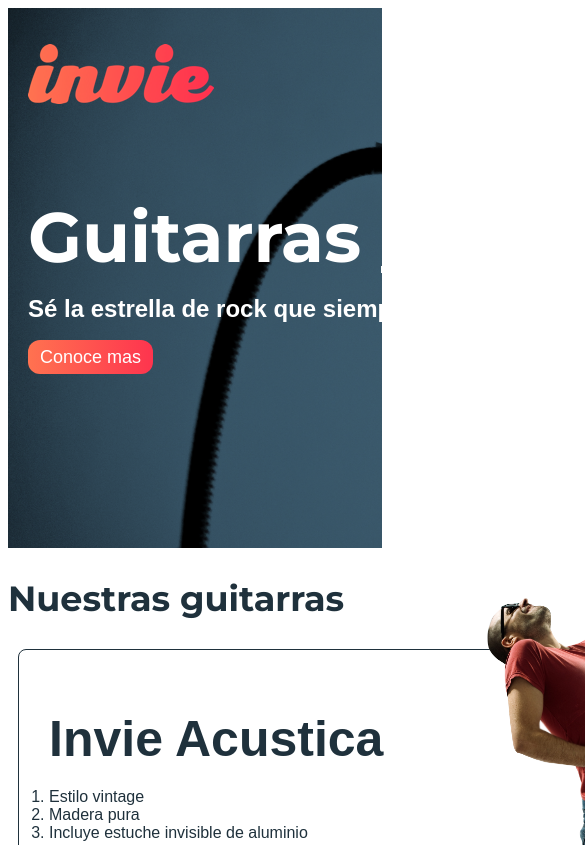
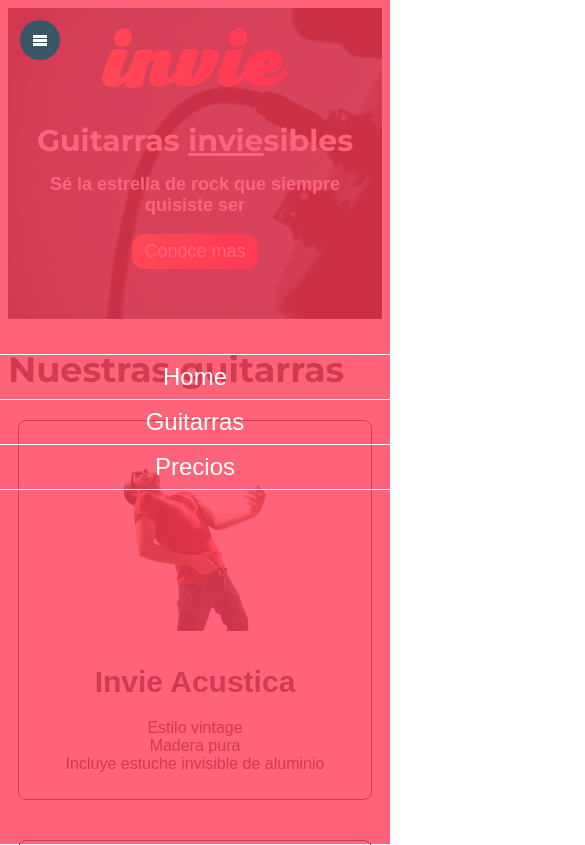
Before and after one commit to molledafreddy/invie, a plain HTML site: page index.html in a window 390 px wide. Shown: the top 845 px of the page, 585 px wide, since content can reach past the window. Drawn offline with Linux system fonts and the light colour scheme; a web font is replaced by a local one.

Commit message:
trabajando con ressponsive

```diff
--- a/css/invie.css
+++ b/css/invie.css
@@ -1,3 +1,45 @@
+
+@font-face {
+  font-family: 'icomoon';
+  src:  url('../fonts/icomoon.eot?4tqx1l');
+  src:  url('../fonts/icomoon.eot?4tqx1l#iefix') format('embedded-opentype'),
+    url('../fonts/icomoon.ttf?4tqx1l') format('truetype'),
+    url('../fonts/icomoon.woff?4tqx1l') format('woff'),
+    url('../fonts/icomoon.svg?4tqx1l#icomoon') format('svg');
+  font-weight: normal;
+  font-style: normal;
+}
+
+[class^="icon-"], [class*=" icon-"] {
+  /* use !important to prevent issues with browser extensions that change fonts */
+  font-family: 'icomoon' !important;
+  speak: none;
+  font-style: normal;
+  font-weight: normal;
+  font-variant: normal;
+  text-transform: none;
+  line-height: 1;
+
+  /* Better Font Rendering =========== */
+  -webkit-font-smoothing: antialiased;
+  -moz-osx-font-smoothing: grayscale;
+}
+
+.icon-envelope:before {
+  content: "\e900";
+}
+.icon-phone:before {
+  content: "\e942";
+}
+.icon-menu:before {
+  content: "\e9bd";
+}
+.icon-close:before {
+  content: "\ea0d";
+}
+
+
+
 /**{
 	padding: 10px;
 	margin: 10px;
@@ -40,7 +82,7 @@ input:focus, textarea:focus {
 }
 
 .contenedor{
-	width: 800px;
+	max-width: 800px;
 	margin: auto;
 	position: relative;
 }
@@ -255,3 +297,189 @@ flex-direction: column;
 .tabla {
 	margin: 50px 0px;
 }
+
+.burguer-button {
+	width: 40px;
+	border-radius: 50%;
+	line-height: 40px;
+	height: 40px;
+	background: #395667;
+	display: inline-block;
+	text-align: center;
+	cursor: pointer;
+	position: absolute;
+	left: 20px;
+	top: 20px;
+	z-index: 3;
+}
+
+@media screen and (max-width: 800px) {
+	/*body {
+		border: 10px solid red;
+	}*/
+	/*.contenedor {
+		width: auto;
+		max-width: 800px;
+	}*/
+	/*portada*/
+	 .titulo {
+	 	font-size: 45px;
+	 	margin-top: 30px;
+	 }
+	 .title-a {
+	 	font-size: 18px;
+	 }
+	 .portada {
+	 	height: auto;
+	 }
+	 .portada .button {
+	 	margin-bottom: 30px;
+	 	display: inline-block;
+	 }
+
+	 /*guitarras*/
+	.guitarra {
+		text-align: center;
+	}
+	.izquierda, .derecha {
+		float: none;
+		position: static;
+	}
+	.titble-b {
+		margin: 0;
+	}
+	.guitarra li {
+		list-style: none;
+	}
+	.guitarra.b {
+		height: auto;
+	}
+	.contenedor-guitarra-b {
+		position: static;
+		margin: 0;
+	}
+	.contenedor-guitarra-a {
+		padding: 0;
+	}
+	/*guitarras*/
+}
+
+@media screen and (max-width: 767px){
+	/*footer*/
+	.footer .contenedor {
+		display: block;
+	}
+	.contacto {
+		margin:  0 auto;
+	}
+	.formulario {
+		display: block;
+		margin: 0 auto;
+		width: 300px;
+	}
+	.intereses label {
+		display: block;
+		font-size: 16px;
+	}
+	.col1 {
+		margin: 0;
+	}
+	input[type="text"],
+	input[type="email"] {
+		font-size: 16px;
+		padding: 5px;
+	}
+	textarea {
+		width: 100%;
+	}
+	input[type="radio"],
+	input[type="checkbox"] {
+		zoom:1.5;
+	}
+	/*footer*/
+}
+
+@media screen and (max-width: 650px) {
+
+	.header {
+		text-align: center;
+	}
+
+	.logotipo {
+		margin: 0;
+	}
+	.menu {
+		position: static;
+		display: block;
+	}
+
+	.menu li:first-child {
+		margin: 0;
+
+	}
+
+	.menu ul {
+		padding: 0;
+	}
+
+}
+
+@media screen and (max-width: 500px) {
+	/*portada*/
+	.portada .contenedor {
+		position: static;
+	}
+	.menu {
+		background: rgba(255, 60, 88, .8);
+		left: -100%;
+		position: absolute;
+		left: 0;
+		top: 0;
+		bottom: 0;
+		right: 0;
+		z-index: 2;
+		display: flex;
+		width: 100%;
+		align-items: center;
+		transition: .3s;
+	}
+	.menu.active {
+		left: 0;
+	}
+	.menu ul {
+		flex: 1;
+	}
+	.menu li {
+		display: block;
+		margin: 0;
+		padding: 8px 0;
+		border-bottom: 1px solid white;
+	}
+	.menu li:before {
+		display: none;
+	}
+	.menu li:first-child {
+		border-top: 1px solid white;
+	}
+	.portada {
+		text-align: center;
+	}
+	.titulo {
+		font-size: 30px;
+	}
+	.title {
+		font-size: 16px;
+	}
+	/*portada*/
+
+	/*guitarras*/
+	.guitarra img {
+		width: 200px;
+	}
+	.title-b {
+		font-size: 30px;
+	}
+	/*guitarras*/
+
+
+}
--- /dev/null
+++ b/css/media-querie.css
@@ -0,0 +1,4 @@
+body {
+	background: red;
+	border: 10px solid blue;
+}
--- a/index.html
+++ b/index.html
@@ -5,6 +5,8 @@
 	<meta charset="utf-8">
 	<link rel="stylesheet" type="text/css" href="css/invie.css">
 	<link href="https://fonts.googleapis.com/css?family=Montserrat:400,700|Allerta" rel="stylesheet">
+	<meta name="viewport" content="width=device-width, initial-scale=1"/>
+	<!-- <link rel="stylesheet" type="text/css" media="(max-width: 800px)" href="css/media-querie.css"> -->
 </head>
 <body>
 
@@ -13,7 +15,8 @@
 			<figure class="logotipo">
 				<img src="images/invie.png" width="186" height="60" alt="Invie logotipo">
 			</figure>
-			<nav class="menu">
+			<span id="burguer-button" class="burguer-button icon-menu"></span>
+			<nav class="menu" id="menu">
 				<ul>
 					<li>
 						<a href="index.html">Home</a>
@@ -102,5 +105,16 @@
 			</form>
 		</div>
 	</footer>
+
+	<script>
+
+		var $burguerButton = document.getElementById('burguer_button');
+		var $menu = document.getElementById('menu');
+
+		$burguerButton.addEventListener('touchstart' , function(){
+			$menu.classList.toggle('active');
+		});
+
+	</script>
 </body>
 </html>
```
Also changed, not shown: fonts/icomoon.ttf (added), fonts/icomoon.woff (added), 2 other files.
